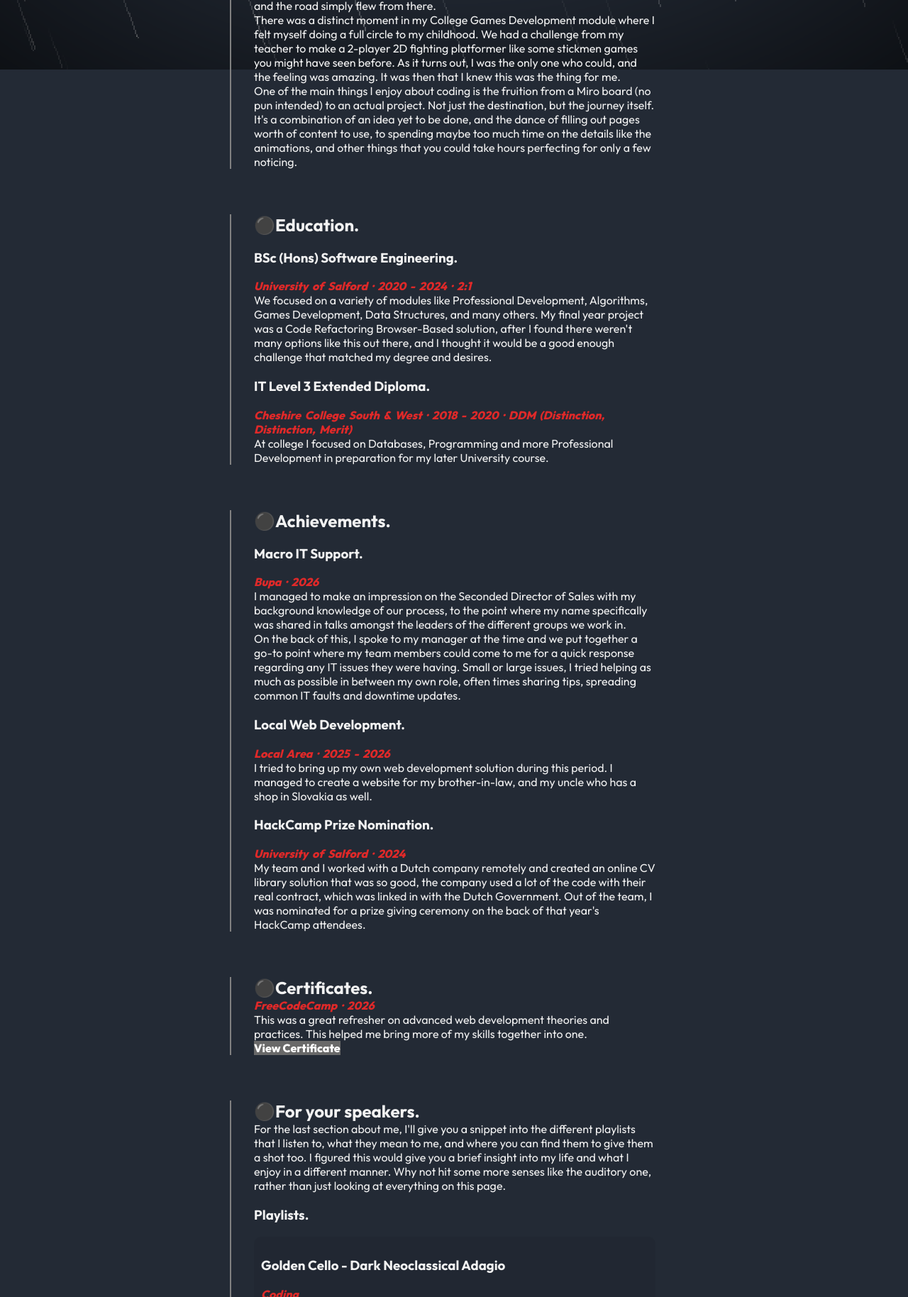
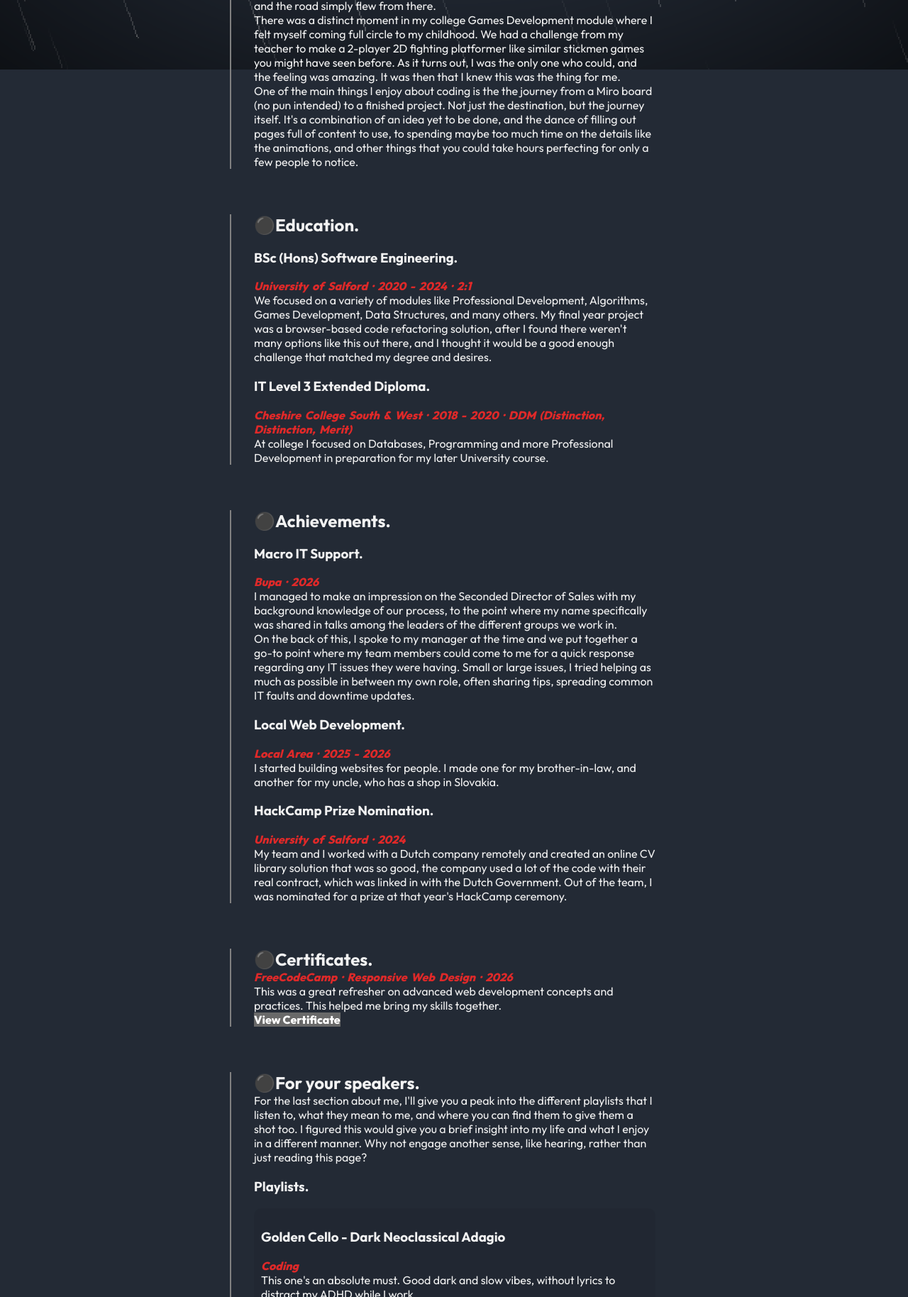
Before and after one commit to MiroHajasIII/PersonalPortfolio, a plain HTML site: page about.html in a window 1280 px wide. Shown: the part 702-2530 px from the top of the page at 71% size. Drawn offline with Linux system fonts and the light colour scheme.

Commit message:
Detailed check for more typos - fixed

```diff
--- a/about.html
+++ b/about.html
@@ -37,12 +37,12 @@
             <h1 class="page-hero">About me.</h1>
             <p>I'm Miro. A Software Engineering graduate with a 2:1 who loves getting into the gritty details of software development and web design when I can.
                 A nice little 'proof is in the pudding' example of this could probably be when I finished my final year project for Uni. I managed to focus
-                so much on trying to make an 'instant' browser based code refactoring tool, to the point it was actually instant. I managed to make the
+                so much on trying to make an 'instant' browser-based code refactoring tool, to the point it was actually instant. I managed to make the
                 whole refactoring part of this code in JavaScript, and it worked really well.
             </p>
             <p>
-                Right now I'm looking for a step into the professional Software Development realm, whether that's through actual Software Development, or
-                Web Development, my options are open. The industry itself is the main goal, and I'm excited I get to even chase it.
+                Right now I'm looking for a step into the professional software development realm, whether that's through actual software development, or
+                web development. My options are open. The industry itself is the main goal, and I'm excited I get to even chase it.
             </p>
         </section>
 
@@ -52,13 +52,13 @@
                 and that this must have meant something more. I grew up on a small farm in Slovakia, and moved to the UK when I was 5. I had my first console around
                 the age of 7, and this is where the habit just grew. Fast forward to me trying simple coding in Java, and the road simply flew from there.
             </p>
-            <p>There was a distinct moment in my College Games Development module where I felt myself doing a full circle to my childhood. We had a
-                challenge from my teacher to make a 2-player 2D fighting platformer like some stickmen games you might have seen before. As it turns out, I was the
+            <p>There was a distinct moment in my college Games Development module where I felt myself coming full circle to my childhood. We had a
+                challenge from my teacher to make a 2-player 2D fighting platformer like similar stickmen games you might have seen before. As it turns out, I was the
                 only one who could, and the feeling was amazing. It was then that I knew this was the thing for me.
             </p>
-            <p>One of the main things I enjoy about coding is the fruition from a Miro board (no pun intended) to an actual project. Not just the destination, but the journey itself.
-                It's a combination of an idea yet to be done, and the dance of filling out pages worth of content to use, to spending maybe too much time on the details
-                like the animations, and other things that you could take hours perfecting for only a few noticing.
+            <p>One of the main things I enjoy about coding is the the journey from a Miro board (no pun intended) to a finished project. Not just the destination, but the journey itself.
+                It's a combination of an idea yet to be done, and the dance of filling out pages full of content to use, to spending maybe too much time on the details
+                like the animations, and other things that you could take hours perfecting for only a few people to notice.
             </p>
         </section>
         <section class="content-section">
@@ -67,7 +67,7 @@
             <h3>BSc (Hons) Software Engineering.</h3>
             <p class="text-meta">University of Salford · 2020 - 2024 · 2:1</p>
             <p>We focused on a variety of modules like Professional Development, Algorithms, Games Development, Data Structures, and many others. My final year project was a
-                Code Refactoring Browser-Based solution, after I found there weren't many options like this out there, and I thought it would be a good enough challenge that
+                browser-based code refactoring solution, after I found there weren't many options like this out there, and I thought it would be a good enough challenge that
                 matched my degree and desires.
             </p>
 
@@ -83,57 +83,55 @@
             <h3>Macro IT Support.</h3>
             <p class="text-meta">Bupa · 2026</p>
             <p>I managed to make an impression on the Seconded Director of Sales with my background knowledge of our process, to the point where my name specifically was
-                shared in talks amongst the leaders of the different groups we work in.
+                shared in talks among the leaders of the different groups we work in.
             </p>
             <p>On the back of this, I spoke to my manager at the time and we put together a go-to point where my team members could come to me for a quick response regarding
-                any IT issues they were having. Small or large issues, I tried helping as much as possible in between my own role, often times sharing tips, spreading common
+                any IT issues they were having. Small or large issues, I tried helping as much as possible in between my own role, often sharing tips, spreading common
                 IT faults and downtime updates.
             </p>
 
             <h3>Local Web Development.</h3>
             <p class="text-meta">Local Area · 2025 - 2026</p>
-            <p>I tried to bring up my own web development solution during this period. I managed to create a website for my brother-in-law, and my uncle who has a shop in
-                Slovakia as well.
+            <p>I started building websites for people. I made one for my brother-in-law, and another for my uncle, who has a shop in Slovakia.
             </p>
 
             <h3>HackCamp Prize Nomination.</h3>
             <p class="text-meta">University of Salford · 2024</p>
             <p>My team and I worked with a Dutch company remotely and created an online CV library solution that was so good, the company used a lot of the code with their
-                real contract, which was linked in with the Dutch Government. Out of the team, I was nominated for a prize giving ceremony on the back of that year's HackCamp
-                attendees.
+                real contract, which was linked in with the Dutch Government. Out of the team, I was nominated for a prize at that year's HackCamp ceremony.
             </p>
 
         </section>
         <section class="content-section">
             <h2 class="circle-emoji">Certificates.</h2>
-            <p class="text-meta">FreeCodeCamp · 2026</p>
-            <p>This was a great refresher on advanced web development theories and practices. This helped me bring more of my skills together into one.
+            <p class="text-meta">FreeCodeCamp · Responsive Web Design · 2026</p>
+            <p>This was a great refresher on advanced web development concepts and practices. This helped me bring my skills together.
             </p>
             <a id="cert-link" href="https://www.linkedin.com/feed/update/urn:li:activity:7468814790182801409/" target="_blank">View Certificate</a>
         </section>
         <section class="content-section">
             <!-- all to do with favourite music for personal and while coding -->
             <h2 class="circle-emoji">For your speakers.</h2>
-            <p>For the last section about me, I'll give you a snippet into the different playlists that I listen to, what they mean to me, and
+            <p>For the last section about me, I'll give you a peak into the different playlists that I listen to, what they mean to me, and
                 where you can find them to give them a shot too. I figured this would give you a brief insight into my life and what I enjoy
-                in a different manner. Why not hit some more senses like the auditory one, rather than just looking at everything on this page.
+                in a different manner. Why not engage another sense, like hearing, rather than just reading this page?
             </p>
 
             <h3>Playlists.</h3>
             <article class="playlist">
                 <h3>Golden Cello - Dark Neoclassical Adagio</h3>
                 <p class="text-meta">Coding</p>
-                <p>This one's an absolute must. Good dark and slow vibes, without Lyrics to distract my ADHD while I work.
+                <p>This one's an absolute must. Good dark and slow vibes, without lyrics to distract my ADHD while I work.
                 </p>
                 <a href="https://youtu.be/R7TXWowmmUs" target="_blank">
-                    <img class="thumbnail" src="images/Godlen Cello thumbnail.avif" alt="Thumbnail for Golden Cello on YouTube">
+                    <img class="thumbnail" src="images/Golden Cello thumbnail.avif" alt="Thumbnail for Golden Cello on YouTube">
                 </a>
             </article>
 
             <article class="playlist">
                 <h3>Alone Above Chicago - Vintage Jazz</h3>
                 <p class="text-meta">Morning Coffee</p>
-                <p>I like to mix this one in sometimes if I'm awake long before any commitments. Lovely cosy morning vibes. <em>This one's unique cus I don't normally like Jazz, but it works very well.</em>
+                <p>I like to mix this one in sometimes if I'm awake long before any commitments. Lovely cosy morning vibes. <em>This one's unique because I don't normally like Jazz, but it works very well.</em>
                 </p>
                 <a href="https://youtu.be/2JXYMSdnQBI" target="_blank">
                     <img class="thumbnail" src="images/Alone Above Chicago thumbnail.avif" alt="Thumbnail for Morning Coffee Jazz on YouTube">
@@ -143,7 +141,7 @@
             <article class="playlist">
                 <h3>Late Night Coding - Dystopian Ambience</h3>
                 <p class="text-meta">Late Night</p>
-                <p>I'm also somewhat of a night owl. These types of playlists also hit the right spot to not distract me, and put me in a good spot for some great focus I can enjoy diving into.
+                <p>I'm also somewhat of a night owl. These types of playlists hit the right spot to not distract me, and put me in a good spot for some great focus I can enjoy diving into.
                 </p>
                 <a href="https://youtu.be/WdULSFdnQ6U" target="_blank">
                     <img class="thumbnail" src="images/Late Night Coding thumbnail.avif" alt="Thumbnail for Late Night Ambience on YouTube">
```
Also changed, not shown: contact.html (+2 -2 lines), index.html (+4 -4 lines), projects.html (+5 -5 lines), images/Golden Cello thumbnail.avif (added).
